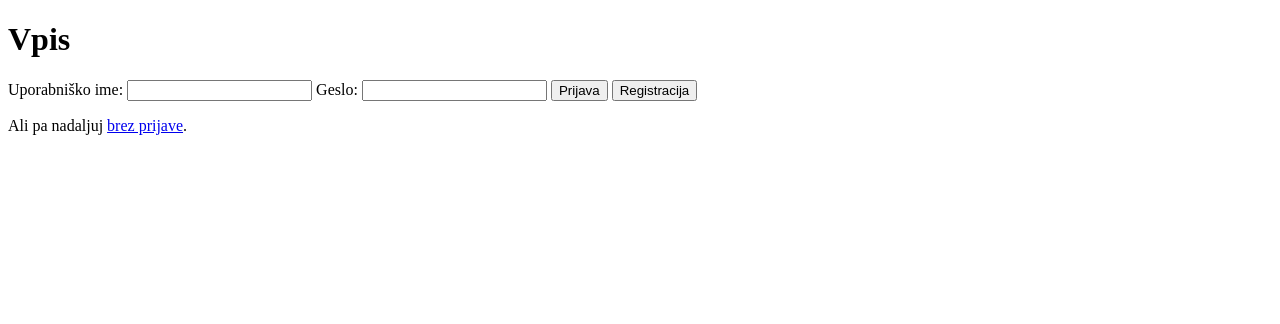
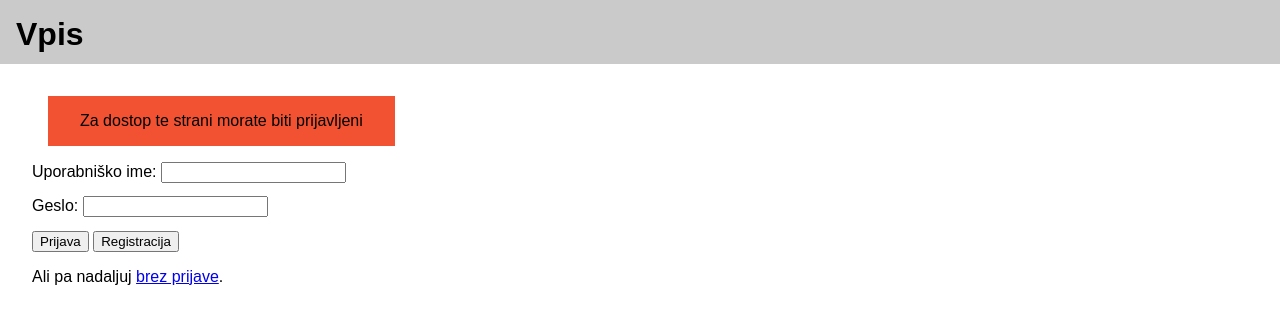
Before and after one commit to tadejpetric/tadejpetric_eu, a Django app: page /racuni/login?logged=False in a window 1280 px wide. Shown: the top 324 px of the page. Run offline with Django 3.2, Linux system fonts and the light colour scheme.

Commit message:
login error messages. fixed #2 improved statisticsž

```diff
--- a/page/racuni/views.py
+++ b/page/racuni/views.py
@@ -7,15 +7,39 @@ import page.racuni.receipt_manage as receipt_manage
 
 
 def login(request):
-    if request.user.is_authenticated:
-        return redirect('./homepage')
-    # Message passing for error signaling
-    special = request.POST.get('special', '')
-    if special == 'logout':
+    if request.POST.get('special') == 'logout':
+        print("special")
         logout(request)
         return redirect('./login')
 
-    return render(request, 'racuni/login.html')
+    if request.user.is_authenticated:
+        return redirect('./homepage')
+    context = {'message': "", 'colour': "", 'status': False}
+
+    success_colour = '#90e25d'
+    fail_colour = '#f25232'
+
+    loging = request.GET.get('login')
+    if loging == 'False':
+        context['message'] = 'Prijava neuspešna'
+        context['colour'] = fail_colour
+        context['status'] = True
+    registerg = request.GET.get('register')
+    if registerg == 'True':
+        context['message'] = 'Registracija uspešna'
+        context['colour'] = success_colour
+        context['status'] = True
+    if registerg == 'False':
+        context['message'] = 'Registracija neuspešna'
+        context['colour'] = fail_colour
+        context['status'] = True
+    loggedg = request.GET.get('logged')
+    if loggedg == 'False':
+        context['message'] = 'Za dostop te strani morate biti prijavljeni'
+        context['colour'] = fail_colour
+        context['status'] = True
+
+    return render(request, 'racuni/login.html', context)
 
 
 def homepage(request):
@@ -24,15 +48,15 @@ def homepage(request):
     if confirm_post == 'register':
         # add register successful/ unsuccessful
         if user_manage.register(request.POST):
-            return render(request, './login')
-        return render(request, './login')
+            return redirect('./login?register=True')
+        return redirect('./login?register=False')
     if confirm_post == 'login':
         if not user_manage.input_validate(request.POST):
-            return redirect('./login')
+            return redirect('./login?login=False')
         if not user_manage.login_ses(request):
-            return redirect('./login')
+            return redirect('./login?login=False')
     if not request.user.is_authenticated:
-        return redirect('./login')
+        return redirect('./login?logged=False')
 
     if confirm_post == 'delete':
         pk = request.POST.get('pk')
@@ -47,7 +71,7 @@ def homepage(request):
 
 def form_input(request):
     if not request.user.is_authenticated:
-        return redirect('./login')
+        return redirect('./login?logged=False')
     form_type = request.POST.get('form_type', 'new')
 
     preset = receipt_manage.Preset()
@@ -95,7 +119,7 @@ def result(request):
 
 def settings(request):
     if not request.user.is_authenticated:
-        return redirect('./login')
+        return redirect('./login?logged=False')
     preset = receipt_manage.Preset()
     preset.new_logged_in(request.user.username)
     context = {'preset': preset}
@@ -104,11 +128,14 @@ def settings(request):
 
 def statistics(request):
     if not request.user.is_authenticated:
-        return redirect('./login')
+        return redirect('./login?logged=False')
     uname = request.user.username
     context = {}
     monthly, maximum = receipt_manage.monthly_earnings(uname)
-    print(monthly, maximum)
     context['max_per_month'] = maximum
     context['monthly'] = monthly
+    average, count = receipt_manage.avg_value_count(uname)
+    context['average'] = average
+    context['count'] = count
+    context['total'] = average * count
     return render(request, 'racuni/statistics.html', context)
--- a/page/static/racuni/homepage.css
+++ b/page/static/racuni/homepage.css
@@ -15,7 +15,7 @@ header {
     margin: auto;
 }
 
-#settings span {
+.headerbutton span {
     margin: auto;
 }
 
@@ -25,7 +25,7 @@ h1 {
     font-size: 2em;
 }
 
-#settings {
+.headerbutton {
     color: black;
     text-decoration: none;
     float: right;
--- /dev/null
+++ b/page/static/racuni/login.css
@@ -0,0 +1,53 @@
+body {
+    margin: 0;
+    font-family: arial, helvetica;
+}
+
+header {
+    margin: 0 0 1em 0;
+    width: calc(100% - 2em);
+    background-color: #cacaca;
+    padding: 1em;
+    height: 2em;
+}
+
+h1 {
+    float: left;
+    margin: 0;
+    font-size: 2em;
+}
+
+#status-msg {
+    display: block;
+    padding: 1em 2em 1em 2em;
+    margin: 1em 1em 1em 3em;
+    display: inline-block
+}
+
+form {
+    margin-left: 2em;
+}
+
+p {
+    margin-left: 2em;
+}
+
+input {
+    margin-bottom: 1em;
+}
+
+.headerbutton {
+    color: black;
+    text-decoration: none;
+    float: right;
+    background-color: #f2f2f2;
+    margin-right: 1em;
+    height: 2em;
+    line-height: 200%;
+    min-width: 6em;
+    display: flex;
+}
+
+.headerbutton span {
+    margin: auto;
+}
--- a/page/templates/racuni/homepage.html
+++ b/page/templates/racuni/homepage.html
@@ -10,10 +10,10 @@
         <header><h1>Pozdravljeni {{ username }}</h1>
             <form action="login" method="POST">
                 {% csrf_token %}
-                <button id="logout" type="submit" name="special" value="logout"><span>odjava</span></button>
+                <button id="logout" type="submit" name="special" value="logout"><span>Odjava</span></button>
             </form>
-            <a id="settings" href="settings"><span>Nastavitve</span></a>
-            <a id="statistics" href="statistics"><span>Statistika</span></a>
+            <a class="headerbutton" href="settings"><span>Nastavitve</span></a>
+            <a class="headerbutton" href="statistics"><span>Statistika</span></a>
         </header>
         <a id="newrec" href="./form_input"><span>Vnesi nov račun</span></a><br>
         <!-- list of receipts -->
--- a/page/templates/racuni/login.html
+++ b/page/templates/racuni/login.html
@@ -1,18 +1,27 @@
 <!doctype html>
-<html lang="en">
+<html lang="sl">
     <head>
         <meta charset="UTF-8"/>
-        <title>Document</title>
+        <title>Prijava</title>
+        {% load static %}
+        <link href="{% static 'racuni/login.css' %}" rel="stylesheet"/>
     </head>
     <body>
-        <h1>Vpis</h1>
+        <header>
+            <h1>Vpis</h1>
+        </header>
+        {% if status %}
+        <div id="status-msg" style="background-color: {{ colour }};">
+            <span>{{ message }}</span>
+        </div>
+        {% endif %}
         <form action="homepage" method="POST">
             {% csrf_token %}
             <label for="username">Uporabniško ime: </label>
-            <input name="username" type="text" value="" required/>
+            <input name="username" type="text" value="" required/><br>
 
             <label for="password">Geslo: </label>
-            <input name="password" type="password" value="" required/>
+            <input name="password" type="password" value="" required/><br>
 
             <button name="confirm" type="submit" value="login">Prijava</button>
             <button name="confirm" type="submit" value="register">Registracija</button>
```
Also changed, not shown: page/racuni/receipt_manage.py (+20 -4 lines), page/static/racuni/statistics.css (+15 -0 lines), page/templates/racuni/settings.html (+6 -5 lines), page/templates/racuni/statistics.html (+8 -7 lines).
